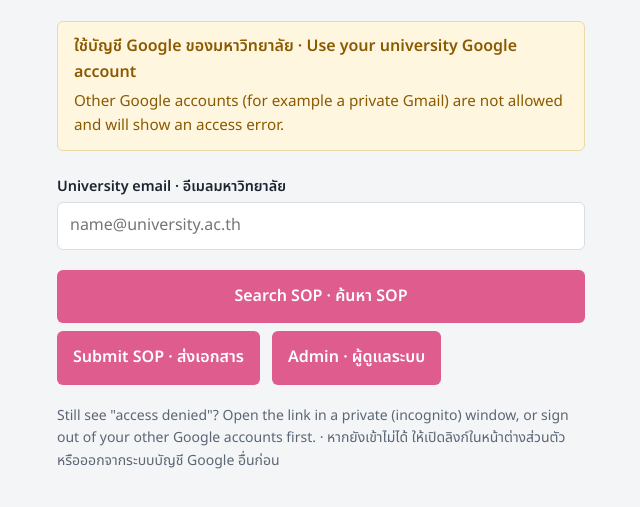
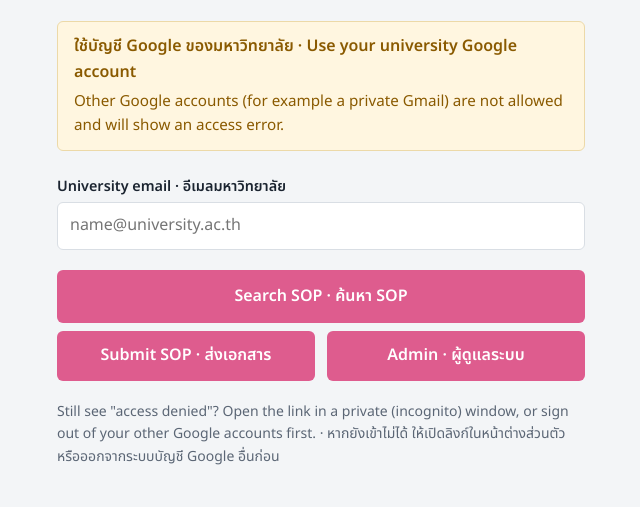
Before and after one commit to CUVET-NPC/SOP-landing-page, a plain HTML site: page index.html in a window 1280 px wide. Shown: the part 117-624 px from the top of the page, without its empty margins (319-959 px from the left). Drawn offline with Linux system fonts and the light colour scheme.

Commit message:
Update index.html

```diff
--- a/index.html
+++ b/index.html
@@ -52,7 +52,7 @@
     gap:12px;
   }
 
-  .button-row nav a.alt {
+  nav a.alt {
     flex:1;
     display:block;
     width:100%;
```
